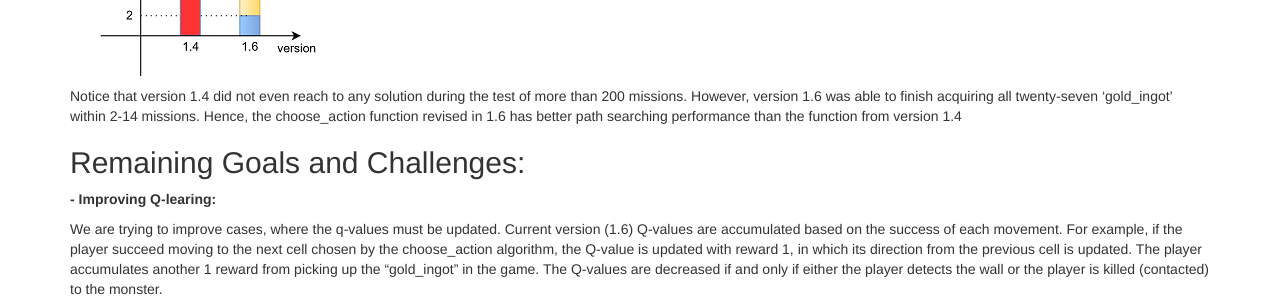
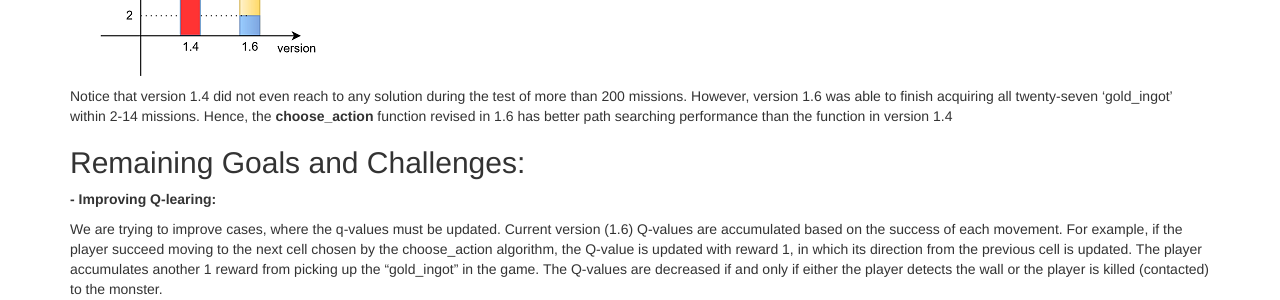
Before and after one commit to qdingqim/Pac-mo, a Jekyll site: the page built from docs/status.md, in a window 1280 px wide and 900 px high, scrolled down 590 px. Shown: the part 401-701 px from the top of the window. Built offline with Jekyll 4.4.1, drawn with Linux system fonts in a browser that asks for light colours.

Commit message:
Update status.md

```diff
--- a/docs/status.md
+++ b/docs/status.md
@@ -23,7 +23,7 @@ __- Measurement:__
 __- Comparison by version: 1.6 vs. 1.4__
 <br>The following graph represents the number of missions until the player reaches some solution:
 <br>![Alt Text](https://github.com/qdingqim/Pac-mo/raw/master/docs/status_etc/graph.png)
-<br> Notice that version 1.4 did not even reach to any solution during the test of more than 200 missions. However, version 1.6 was able to finish acquiring all twenty-seven 'gold_ingot' within 2-14 missions. Hence, the choose_action function revised in 1.6 has better path searching performance than the function from version 1.4
+<br> Notice that version 1.4 did not even reach to any solution during the test of more than 200 missions. However, version 1.6 was able to finish acquiring all twenty-seven 'gold_ingot' within 2-14 missions. Hence, the __choose_action__ function revised in 1.6 has better path searching performance than the function in version 1.4
 
 ## Remaining Goals and Challenges:
 __- Improving Q-learing:__
```
